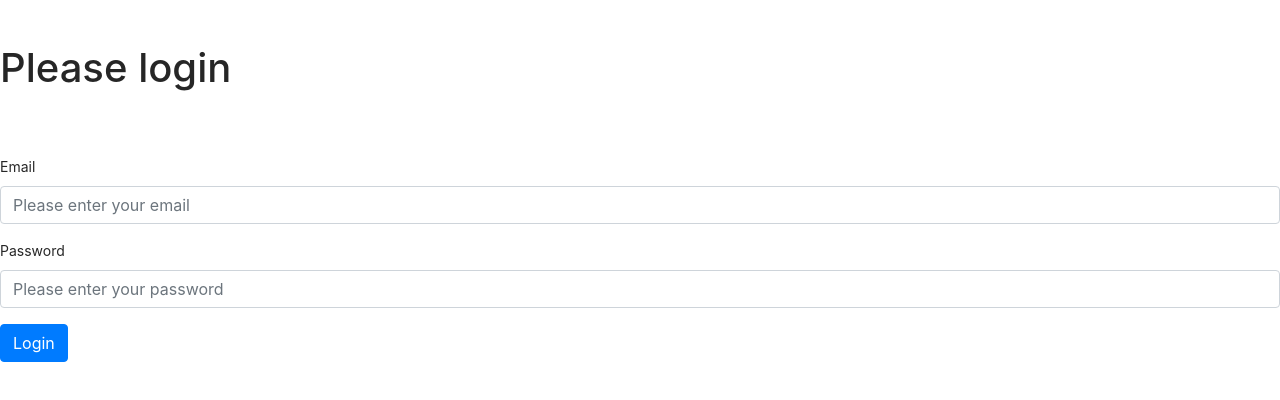
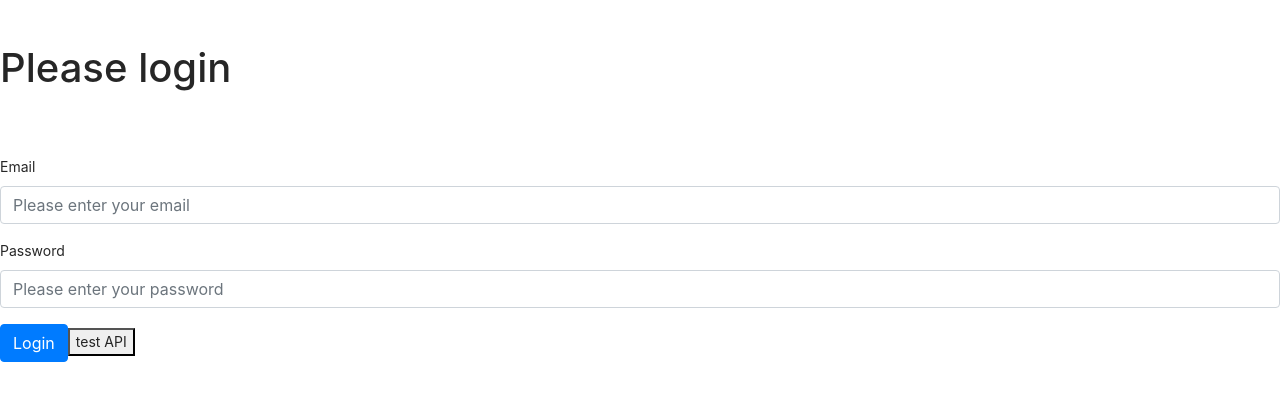
Before and after one commit to mickey530447/selfcoding-frontend, a React (Create React App) app: page / in a window 1280 px wide. Shown: the top 400 px of the page. Built offline with nearby package versions, Linux system fonts and the light colour scheme.

Commit message:
moment of the truth

```diff
--- a/src/Pages/Login/index.js
+++ b/src/Pages/Login/index.js
@@ -2,12 +2,21 @@ import React, { useState, useEffect } from 'react';
 import { useHistory } from 'react-router-dom';
 import { connect } from 'react-redux';
 import { compose } from 'redux';
-import { login, getUserByEmail } from '../../redux/actions/appAction';
+import {
+  login,
+  getUserByEmail,
+  submitAnswer,
+} from '../../redux/actions/appAction';
 import { HOME } from '../../router/router';
 import APIService from '../../core/api/APIService';
 import { store } from '../../redux/store';
 
-function Login({ handleLogin, currentUser, handleGetUserDetail }) {
+function Login({
+  handleLogin,
+  currentUser,
+  handleGetUserDetail,
+  handleSubmitAnswer,
+}) {
   const [username, setUsername] = useState('');
   const [password, setPassword] = useState('');
   const history = useHistory();
@@ -22,16 +31,22 @@ function Login({ handleLogin, currentUser, handleGetUserDetail }) {
     handleLogin({ username, password });
   };
 
+  const formSubmitAnswer = (data) => {
+    const params = {
+      ...data,
+      compilerId: 56,
+      compilerVersionId: 5,
+    };
+    handleSubmitAnswer(params);
+  };
+
   return (
     <div className="App ">
       <br />
       <br />
-
       <h1>Please login</h1>
-
       <br />
       <br />
-
       <div className="mb-3">
         <label htmlFor="username" className="form-label">
           Email
@@ -45,7 +60,6 @@ function Login({ handleLogin, currentUser, handleGetUserDetail }) {
           onChange={(e) => setUsername(e.target.value)}
         />
       </div>
-
       <div className="mb-3">
         <label htmlFor="password" className="form-label">
           Password
@@ -59,9 +73,16 @@ function Login({ handleLogin, currentUser, handleGetUserDetail }) {
           onChange={(e) => setPassword(e.target.value)}
         />
       </div>
-
       <button type="button" onClick={loginBtn} className="btn btn-primary">
         Login
+      </button>
+      <button
+        type="button"
+        onClick={() => {
+          formSubmitAnswer({ source: 'console.log(5)' });
+        }}
+      >
+        test API
       </button>
     </div>
   );
@@ -74,6 +95,7 @@ const mapStateToProps = (state) => ({
 const mapDispatchToProps = (dispatch) => ({
   handleLogin: (params) => dispatch(login(params)),
   handleGetUserDetail: (params) => dispatch(getUserByEmail(params)),
+  handleSubmitAnswer: (params) => dispatch(submitAnswer(params)),
 });
 
 const withConnect = connect(mapStateToProps, mapDispatchToProps);
--- a/src/Pages/TopicPage/index.js
+++ b/src/Pages/TopicPage/index.js
@@ -1,7 +1,7 @@
-import React, { useState, useEffect } from "react";
+import React, { useState, useEffect } from 'react';
 import TopicList from '../../components/TopicList';
-import "bootstrap/dist/css/bootstrap.min.css";
-import Form from "../../components/Form";
+import 'bootstrap/dist/css/bootstrap.min.css';
+import Form from '../../components/Form';
 import Header from '../../components/Header';
 
 function TopicPage() {
@@ -9,16 +9,15 @@ function TopicPage() {
   const [editTopic, setEditTopic] = useState(null);
 
   useEffect(() => {
-    fetch("http://127.0.0.1:8000/api/topics/", {
-      method: "GET",
+    fetch('http://192.168.1.98:8000/api/topics/', {
+      method: 'GET',
       headers: {
-        "Content-Type": "application/json",
-        "Authorization": `Token ${sessionStorage.getItem('mytoken')}`,
+        'Content-Type': 'application/json',
       },
     })
       .then((res) => res.json())
-      .then((res) => setTopics(res))
-      // .catch((err) => console.log(err));
+      .then((res) => setTopics(res));
+    // .catch((err) => console.log(err));
   }, []);
 
   const editBtn = (topic) => {
@@ -26,14 +25,14 @@ function TopicPage() {
   };
 
   const deleteBtn = (topic) => {
-    const new_topics = topics.filter(mytopic => {
-      if (mytopic.id === topic.id) {
-        return false
+    const new_topics = topics.filter((mytopic) => {
+      if (mytopic && mytopic.id === topic.id) {
+        return false;
       }
       return true;
-    })
-    setTopics(new_topics)
-  }
+    });
+    setTopics(new_topics);
+  };
 
   const updatedInformation = (topic) => {
     const new_topic = topics.map((mytopic) => {
@@ -41,29 +40,25 @@ function TopicPage() {
         return topic;
       }
       return mytopic;
-
     });
     setTopics(new_topic);
   };
 
   const topicForm = () => {
-    setEditTopic({ title: '', content: '' })
-  }
+    setEditTopic({ title: '', content: '' });
+  };
 
   const insertedInformation = (topic) => {
-    const new_topic = [...topics, topic]
-    setTopics(new_topic)
-  }
+    const new_topic = [...topics, topic];
+    setTopics(new_topic);
+  };
 
   const storyboard = {
     borderRight: '1px solid #ecf0f1',
     // marginLeft: '10px',
+  };
 
-  }
-
-  const side_bar = {
-
-  }
+  const side_bar = {};
 
   return (
     <div className="App">
@@ -74,20 +69,29 @@ function TopicPage() {
         <div style={storyboard} className="offset-md-1 col-md-7 col-xs-12">
           <TopicList topics={topics} editBtn={editBtn} deleteBtn={deleteBtn} />
           {editTopic ? (
-            <Form topic={editTopic} updatedInformation={updatedInformation} insertedInformation={insertedInformation} />
+            <Form
+              topic={editTopic}
+              updatedInformation={updatedInformation}
+              insertedInformation={insertedInformation}
+            />
           ) : null}
         </div>
         <div className="col-md-4 col-xs-12">
-          <button type="button" onClick={topicForm} className="btn btn-primary">Insert</button>
+          <button type="button" onClick={topicForm} className="btn btn-primary">
+            Insert
+          </button>
           <div style={side_bar}>
-            <div style={{backgroundImage: "url(/assets/challenge.png)"}} className="challenge">
-              <div className = "side-bar-item-text">
+            <div
+              style={{ backgroundImage: 'url(/assets/challenge.png)' }}
+              className="challenge"
+            >
+              <div className="side-bar-item-text">
                 <span>Joining Challenge to improve your skill</span>
               </div>
             </div>
 
-            <div style = {{backgroundColor:"gray"}} className="challenge">
-              <div className = "side-bar-item-text">
+            <div style={{ backgroundColor: 'gray' }} className="challenge">
+              <div className="side-bar-item-text">
                 <span>Joining Challenge to improve your skill</span>
               </div>
             </div>
```
Also changed, not shown: 1 other file (tests, documents, lock files or other folders).
